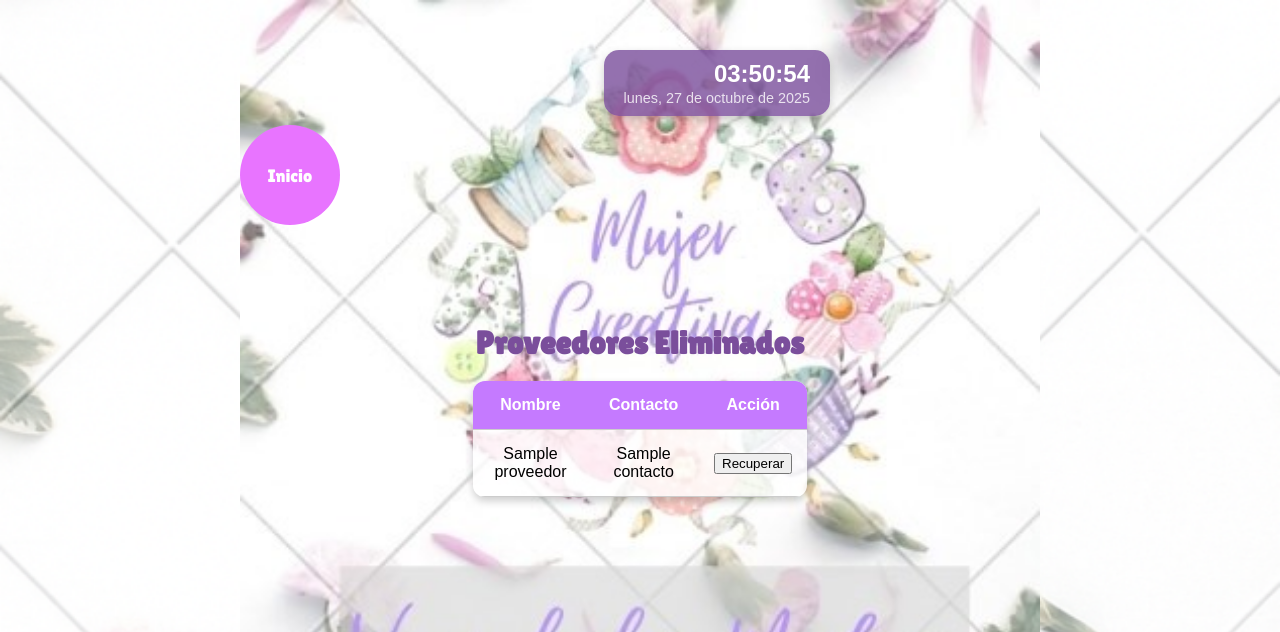
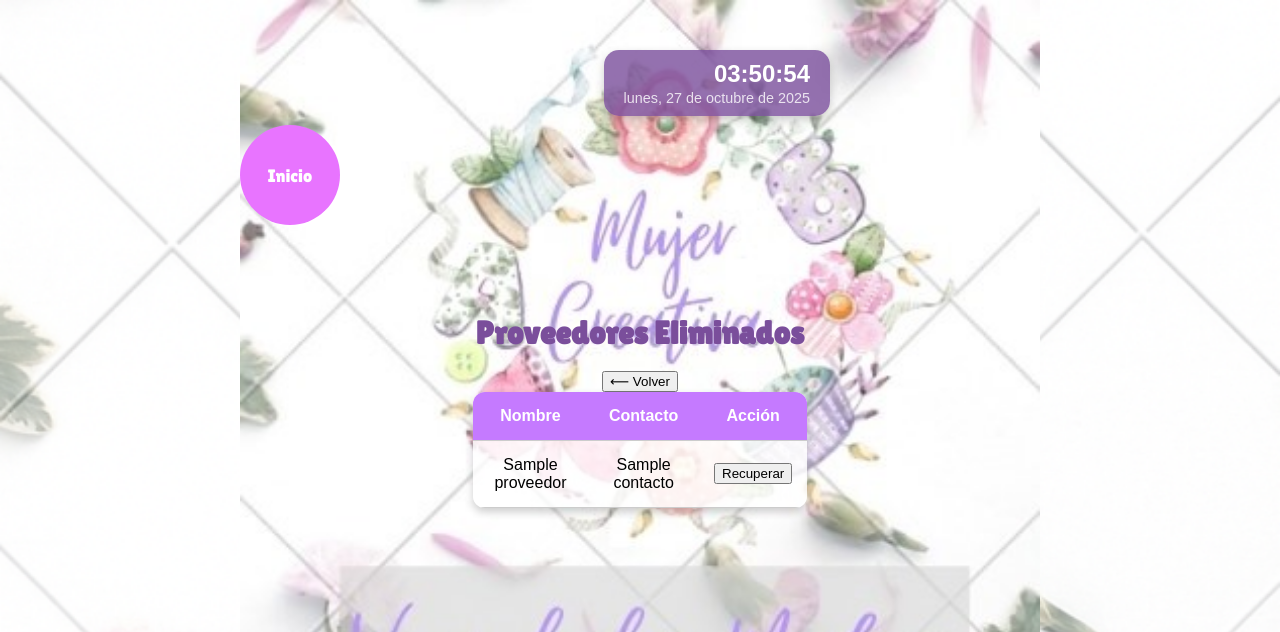
Before and after one commit to SantiArandaRod/dev_CreacionesMechasStore, a FastAPI app: template templates/proveedores_eliminados.html in a window 1280 px wide. Shown: the top 632 px of the page. Run offline with FastAPI, Linux system fonts and the light colour scheme; the template is opened without the code that fills it: most values are stand-ins (such as "Sample title", 1, 10 or a date in 2020); parts of the project's set-up code (start-up, migrations or seed data) failed here and were passed over.

Commit message:
adding "back" button to proveedores

```diff
--- a/templates/proveedores_eliminados.html
+++ b/templates/proveedores_eliminados.html
@@ -3,6 +3,7 @@
 <main>
 
   <h1 class="titulo">Proveedores Eliminados</h1>
+    <button class="volver-top" onclick="window.location.href='/proveedores/pagina'">⟵ Volver</button>
 
   <table class="tabla-proveedores">
     <thead>
```
